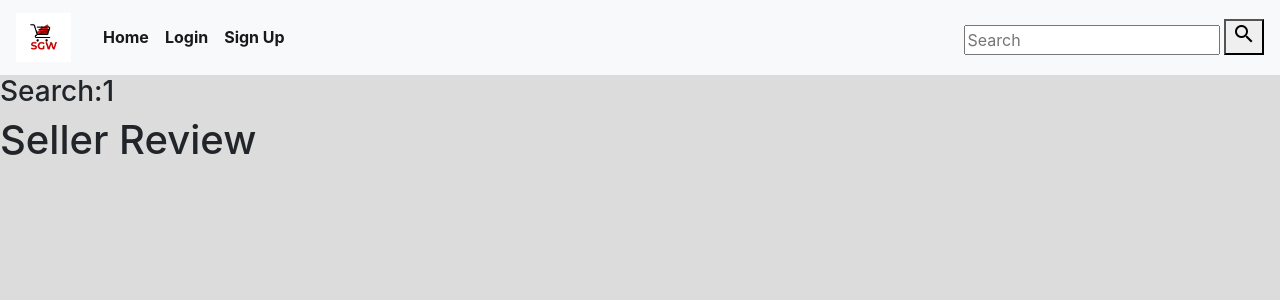
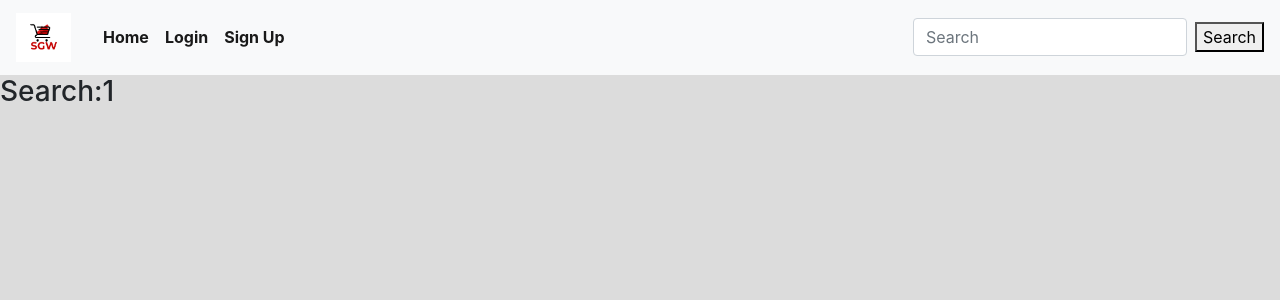
Before and after one commit to melvilleng/bnsmarketplace, a Flask app: page /search/1 in a window 1280 px wide. Shown: the top 300 px of the page. Run offline with Flask 2, Linux system fonts and the light colour scheme; data that the repository does not hold is empty; some libraries are stand-ins or nearby versions; some web fonts are replaced.

Commit message:
change search button

```diff
--- a/buynsell/app.py
+++ b/buynsell/app.py
@@ -235,7 +235,7 @@ def receive_text():
 @app.route('/search/<searchtext>', methods=['GET'])
 def search(searchtext):
 
-    client[DB_NAME].carousell.create_index([('name','text')])
+    client[DB_NAME].carousell.create_index([('name', 'text')])
 
     found = client[DB_NAME].carousell.find({
         "$text": {"$search": searchtext}
--- /dev/null
+++ b/buynsell/static/js/carousell.js
@@ -0,0 +1,14 @@
+$(document).ready(function(){
+    $('#s-button').click(function(){
+        $(this).hide();
+        $('#search-overtake').slideFadeToggle();
+    });
+});
+
+window.onclick = function(event){
+    if(event.target == document.getElementById('search-overtake')){
+        document.getElementById('search-overtake').style.display = 'none';
+        $('s-button').show()
+    }
+
+}
--- a/buynsell/templates/base.template.html
+++ b/buynsell/templates/base.template.html
@@ -9,7 +9,7 @@
 	<!-- Bootstrap CSS -->
 	<link rel="stylesheet" href="https://maxcdn.bootstrapcdn.com/bootstrap/4.0.0/css/bootstrap.min.css"
 		integrity="sha384-Gn5384xqQ1aoWXA+058RXPxPg6fy4IWvTNh0E263XmFcJlSAwiGgFAW/dAiS6JXm" crossorigin="anonymous">
-	<link rel="stylesheet" href="{{url_for('static', filename='style.css')}}">
+	<link rel="stylesheet" href="{{url_for('static', filename='css/style.css')}}">
 	<link href="https://fonts.googleapis.com/icon?family=Material+Icons" rel="stylesheet">
 	<link href="https://fonts.googleapis.com/css?family=Ubuntu|Dosis|Lacquer&display=swap" rel="stylesheet">
 	<link rel="stylesheet" href="https://use.fontawesome.com/releases/v5.12.1/css/all.css">
@@ -57,12 +57,13 @@
 
 
 				</ul>
-                <form action="/search" method="post">
-                  <input name="searchtext" placeholder="Search" type="text">
-                  <button type="submit">
-                    <i class="material-icons right">search</i>
-                  </button>
-                </form>
+
+                <form class="form-inline" action="/search" method="post">
+					<input name="searchtext" class="form-control mr-sm-2" type="text" placeholder="Search" aria-label="Search">
+					<button type="submit">Search</button>
+				</form>
+
+
 
 
 			</div>
@@ -76,8 +77,6 @@
 {%block content%}{%endblock%}
 
 
-
-
 	<!-- Optional JavaScript -->
 	<!-- jQuery first, then Popper.js, then Bootstrap JS -->
 	<script src="https://code.jquery.com/jquery-3.2.1.slim.min.js"
@@ -89,5 +88,6 @@
 	<script src="https://maxcdn.bootstrapcdn.com/bootstrap/4.0.0/js/bootstrap.min.js"
 		integrity="sha384-JZR6Spejh4U02d8jOt6vLEHfe/JQGiRRSQQxSfFWpi1MquVdAyjUar5+76PVCmYl" crossorigin="anonymous">
 	</script>
+    <script src="{{url_for('static', filename='js/carousell.js')}}"></script>
 </body>
 </html>
--- a/buynsell/templates/oneproductpage.template.html
+++ b/buynsell/templates/oneproductpage.template.html
@@ -3,7 +3,6 @@
 {%block content%}
 
 	<!--Start of Card-->
-	<section>
 		<div class="container-fluid">
 
 			<div class="card-deck">
@@ -24,16 +23,19 @@
                         {{oneproductpage.date}}</h6>
                          <h6><label><b>Posted By: </b></label>
                         {{oneproductpage.username}}</h6>
+                        </h6>
+                        <div class="row" style="justify-content:space-around;">
                         <a type="button" class="btn btn-success" href="{{url_for('show_product')}}"><b>Back</b></a>
                         <a type="button" class="btn btn-primary" href="{{url_for('userprofile',username=oneproductpage.username)}}"><b>Contact</b></a>
+                        </div>
 
 
-						</h6>
 
 					</div>
 				</div>
 
 			</div>
 		</div>
+    <!--End of Card-->
 
 		{%endblock%}
--- a/buynsell/templates/search.template.html
+++ b/buynsell/templates/search.template.html
@@ -3,21 +3,25 @@
 
 <h3>Search:{{searchtext}}</h3>
 
-
-
-             <h1>Seller Review</h1>
 		<div class="container-fluid">
-
 			<div class="card-deck">
 				 {% for r in found %}
 				<div class="card">
+                 <div class="thumbnail">
+                        <img class="card-img-top" src="{{r.image}}" alt="Card image cap">
+                        </div>
 					<div class="card-body">
-						<h3 class="card-title"><b>Seller Review</b></h3>
+                        <h3 class="card-title"><b>{{r.name}}</b></h3>
 						<h6 class="card-text">
-                         <a href="{{url_for('oneproductpage',product_id=r._id)}}"><h6>{{r.name}}</h6></a>
+                         <h4>${{r.price}}</h4>
+                         </h6>
+                        <div class="row" style="justify-content:space-around;">
+                          <a type="button" class="btn btn-success" href="{{url_for('show_product')}}"><b>Back</b></a>
+                         <a type="button" class="btn btn-primary" href="{{url_for('oneproductpage',product_id=r._id)}}">View More</a>
+                        </div>
 
 
-						</h6>
+
 					</div>
                 </div>
 
@@ -25,13 +29,30 @@
 			</div>
 		</div>
 
+<!--
+Start of Card
+		<div class="container-fluid">
 
+			<div class="card-deck">
+            {%for r in found%}
+				<div class="card">
+                <div class="thumbnail">
 
+					<img class="card-img-top" src="{{r.image}}" alt="Card image cap">
+                    </div>
+					<div class="card-body">
+						<h3 class="card-title"><b>{{r.name}}</b></h3>
 
+                        <a type="button" class="btn btn-success" href="{{url_for('show_product')}}"><b>Back</b></a>
+                        <a href="{{url_for('oneproductpage',product_id=r._id)}}"><h6>{{r.name}}</h6></a>
 
-                    </form>
+					</div>
+				</div>
+			{%endfor%}
+			</div>
+		</div> -->
 
-
+    <!--End of Card-->
 
 
 {%endblock%}
```
Also changed, not shown: buynsell/static/css/style.css (line endings or trailing spaces).
